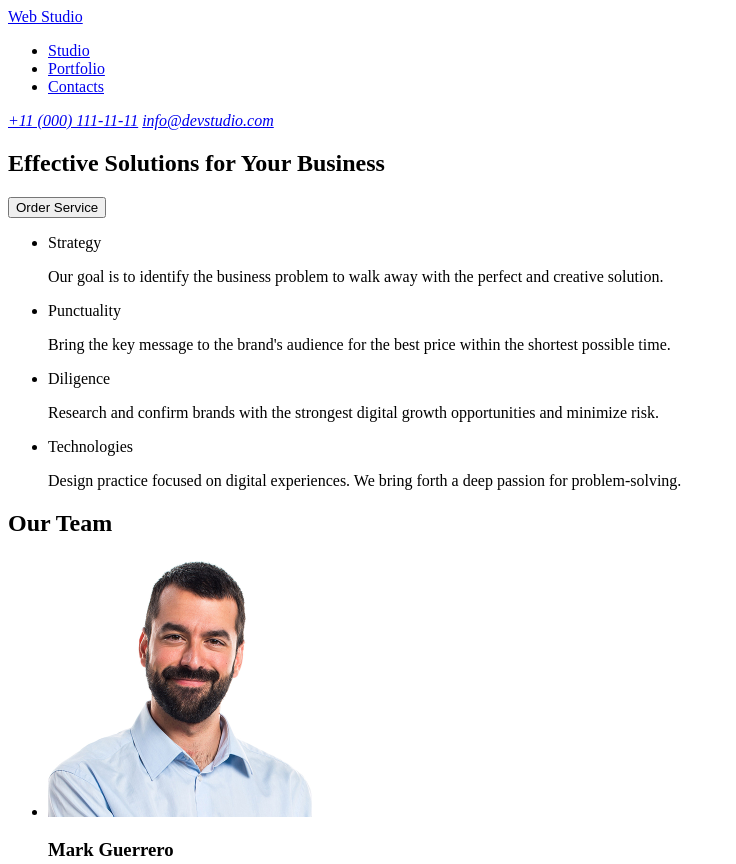
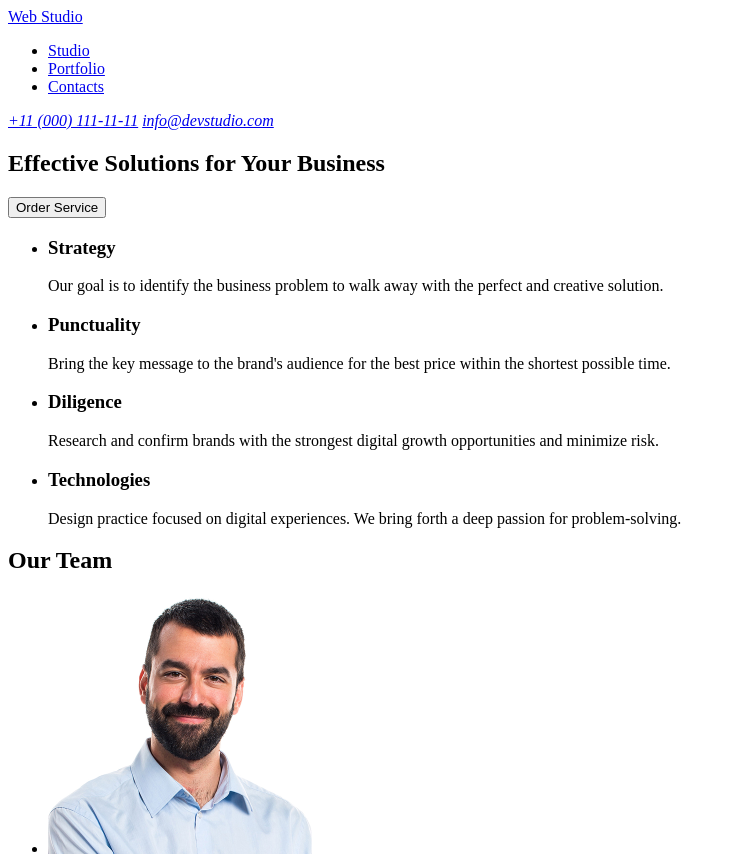
Before and after one commit to OlegVins/goit-markup-hw-01, a plain HTML site: page index.html in a window 1280 px wide. Shown: the top 864 px of the page, without its empty margins (0-736 px from the left). Drawn offline with Linux system fonts and the light colour scheme.

Commit message:
add initial files

```diff
--- a/index.html
+++ b/index.html
@@ -6,6 +6,7 @@
     <title>Document</title>
   </head>
   <body>
+    <header>
       <nav>
         <!--Logo-->
         <a href="./index.html">Web Studio</a>
@@ -32,15 +33,23 @@
       <section>
         <h2 hidden>Our Advantages</h2>
         <ul>
-                <li>Strategy</li>
-                <p>Our goal is to identify the business
-problem to walk away with the perfect and creative solution.</p>
-                <li>Punctuality</li>
+          <li>
+            <h3>Strategy</h3>
+            <p>Our goal is to identify the business problem to walk away with the perfect and creative solution.</p>
+          </li>
+
+          <li>
+            <h3>Punctuality</h3>
             <p>Bring the key message to the brand's audience for the best price within the shortest possible time.</p>
-                <li>Diligence</li>
+          </li>
+          <li>
+            <h3>Diligence</h3>
             <p>Research and confirm brands with the strongest digital growth opportunities and minimize risk.</p>
-                <li>Technologies</li>
+          </li>
+          <li>
+            <h3>Technologies</h3>
             <p>Design practice focused on digital experiences. We bring forth a deep passion for problem-solving.</p>
+          </li>
         </ul>
       </section>
       <!--Our Team-->
@@ -48,34 +57,22 @@ problem to walk away with the perfect and creative solution.</p>
         <h2>Our Team</h2>
         <ul>
           <li>
-              <img src="./images/team/img-3.jpg" alt=""
-              width="264"
-              height="260"
-              />
+            <img src="./images/team/img-3.jpg" alt="" width="264" height="260" />
             <h3>Mark Guerrero</h3>
             <h4>Product Designer</h4>
           </li>
           <li>
-              <img src="./images/team/img-2.jpg" alt=""
-              width="264"
-              height="260"
-              />
+            <img src="./images/team/img-2.jpg" alt="" width="264" height="260" />
             <h3>Tom Ford</h3>
             <h4>Frontend Developer</h4>
           </li>
           <li>
-              <img src="./images/team/img-1.jpg" alt=""
-              width="264"
-              height="260"
-              />
+            <img src="./images/team/img-1.jpg" alt="" width="264" height="260" />
             <h3>Camila Garcia</h3>
             <h4>Marketing</h4>
           </li>
           <li>
-              <img src="./images/team/img.jpg" alt=""
-              width="264"
-              height="260"
-              />
+            <img src="./images/team/img.jpg" alt="" width="264" height="260" />
             <h3>Daniel Wilson</h3>
             <h4>UI Designer</h4>
           </li>
```
Lines whose indentation alone changed are shown as unchanged.
